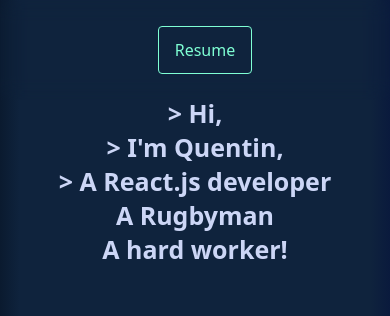
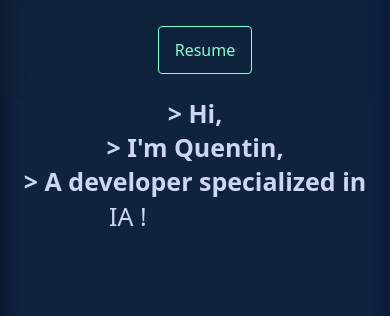
Before and after one commit to QuentinRls/myPortfolio, a React (Create React App) app: page / in a window 390 px wide. Shown: the top 316 px of the page. Built offline with nearby package versions, Linux system fonts and the light colour scheme.

Commit message:
fix intro text

```diff
--- a/src/sections/home.js
+++ b/src/sections/home.js
@@ -22,18 +22,20 @@
       <span>&gt; Hi,</span>
       <br />
       <span>&gt; </span>
-      {showFirst && <span>I'm Quentin,</span>}
+      <span>
+        I'm Quentin,
+      </span>
       <br />
       <span>&gt; </span>
-      {showSecond && (
-        <>
-          <span>A React.js developer</span>
-          <br />
-          <span>A Rugbyman</span>
-          <br />
-          <span>A hard worker!</span>
-        </>
-      )}
+      <>
+        A developer specialized in
+        <div class="dropping-texts">
+          <div>ReactJS</div>
+          <div>Designing</div>
+          <div>Team Work</div>
+          <div>IA !</div>
+        </div>
+      </>
     </h1>
   );
 };
--- a/src/style/home.css
+++ b/src/style/home.css
@@ -15,7 +15,6 @@
 }
 
 .textProfil {
-  width: 55%;
   font-size: 42px;
   font-family: system-ui;
   text-align: left;
@@ -81,7 +80,127 @@
   transform: scale(0.90);
 }
 
+.dropping-texts {
+  font-size: 42px;
+  display: inline-block;
+  margin-left: 7px;
+  margin-bottom: 3px;
+  width: 180px;
+  text-align: left;
+  height: 42px;
+  vertical-align: -2px;
+}
+
+.dropping-texts > div {
+  font-size:0px;
+  opacity:0;
+  margin-left:-30px;
+  position:absolute;
+  font-weight:300;
+}
+
+.dropping-texts > div:nth-child(1) {
+  animation: roll 5s linear infinite 0s;
+}
+.dropping-texts > div:nth-child(2) {
+  animation: roll 5s linear infinite 1s;
+}
+.dropping-texts > div:nth-child(3) {
+  animation: roll 5s linear infinite 2s;
+}
+.dropping-texts > div:nth-child(4) {
+  animation: roll2 5s linear infinite 3s;
+}
+
+@keyframes roll {
+  0% {
+    font-size:0px;
+    opacity:0;
+    margin-left:-30px;
+    margin-top:0px;
+    transform: rotate(-25deg);
+  }
+  3% {
+    opacity:1;
+    transform: rotate(0deg);
+  }
+  5% {
+    font-size:inherit;
+    opacity:1;
+    margin-left:0px;
+    margin-top:0px;
+  }
+  20% {
+    font-size:inherit;
+    opacity:1;
+    margin-left:0px;
+    margin-top:0px;
+    transform: rotate(0deg);
+  }
+  27% {
+    font-size:0px;
+    opacity:0.5;
+    margin-left:20px;
+    margin-top:100px;
+  }
+  100% {
+    font-size:0px;
+    opacity:0;
+    margin-left:-30px;
+    margin-top:0px;
+    transform: rotate(15deg);
+  }
+}
+
+@keyframes roll2 {
+  0% {
+    font-size:0px;
+    opacity:0;
+    margin-left:-30px;
+    margin-top:0px;
+    transform: rotate(-25deg);
+  }
+  3% {
+    opacity:1;
+    transform: rotate(0deg);
+  }
+  5% {
+    font-size:inherit;
+    opacity:1;
+    margin-left:0px;
+    margin-top:0px;
+  }
+  30% {
+    font-size:inherit;
+    opacity:1;
+    margin-left:0px;
+    margin-top:0px;
+    transform: rotate(0deg);
+  }
+  37% {
+    opacity:0;
+  }
+  100% {
+    font-size:0px;
+    opacity:0;
+    margin-left:-30px;
+    margin-top:0px;
+    transform: rotate(15deg);
+  }
+}
+
 @media screen and (max-width: 1080px) {
+  .dropping-texts {
+    font-size: 35px;
+    display: inline-block;
+    margin-left: 7px;
+    margin-bottom: 3px;
+    width: 180px;
+    text-align: left;
+    height: 35px;
+    vertical-align: -2px;
+  }
+
   .textProfil {
     width: 100%;
     font-size: 35px;
@@ -106,7 +225,20 @@
 }
 }
 
+
+
 @media screen and (max-width: 405px) {
+
+  .dropping-texts {
+    font-size: 25px;
+    display: inline-block;
+    margin-left: 7px;
+    margin-bottom: 3px;
+    width: 180px;
+    text-align: left;
+    height: 25px;
+    vertical-align: -2px;
+  }
   .textProfil {
     width: 100%;
     font-size: 25px;
```
